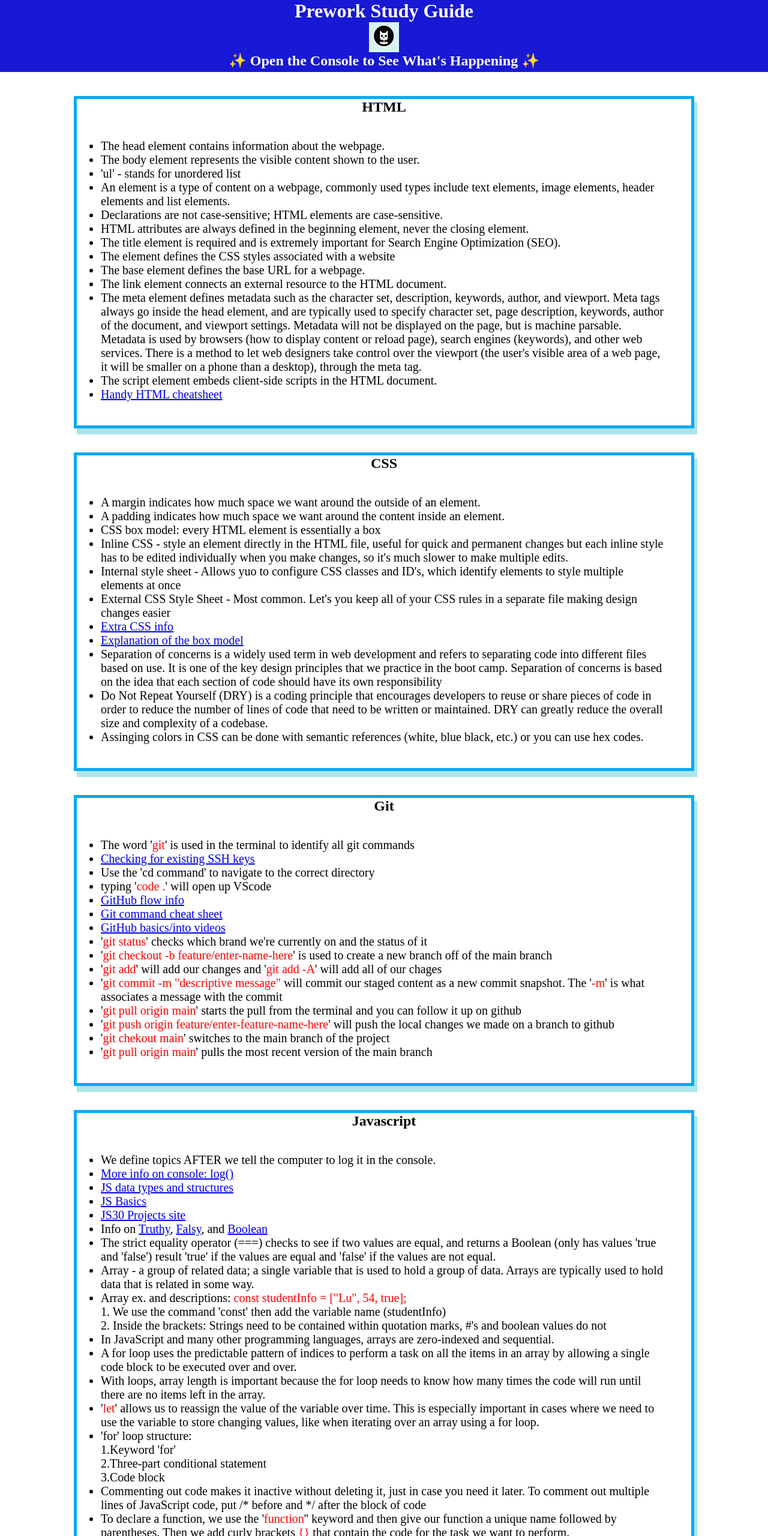
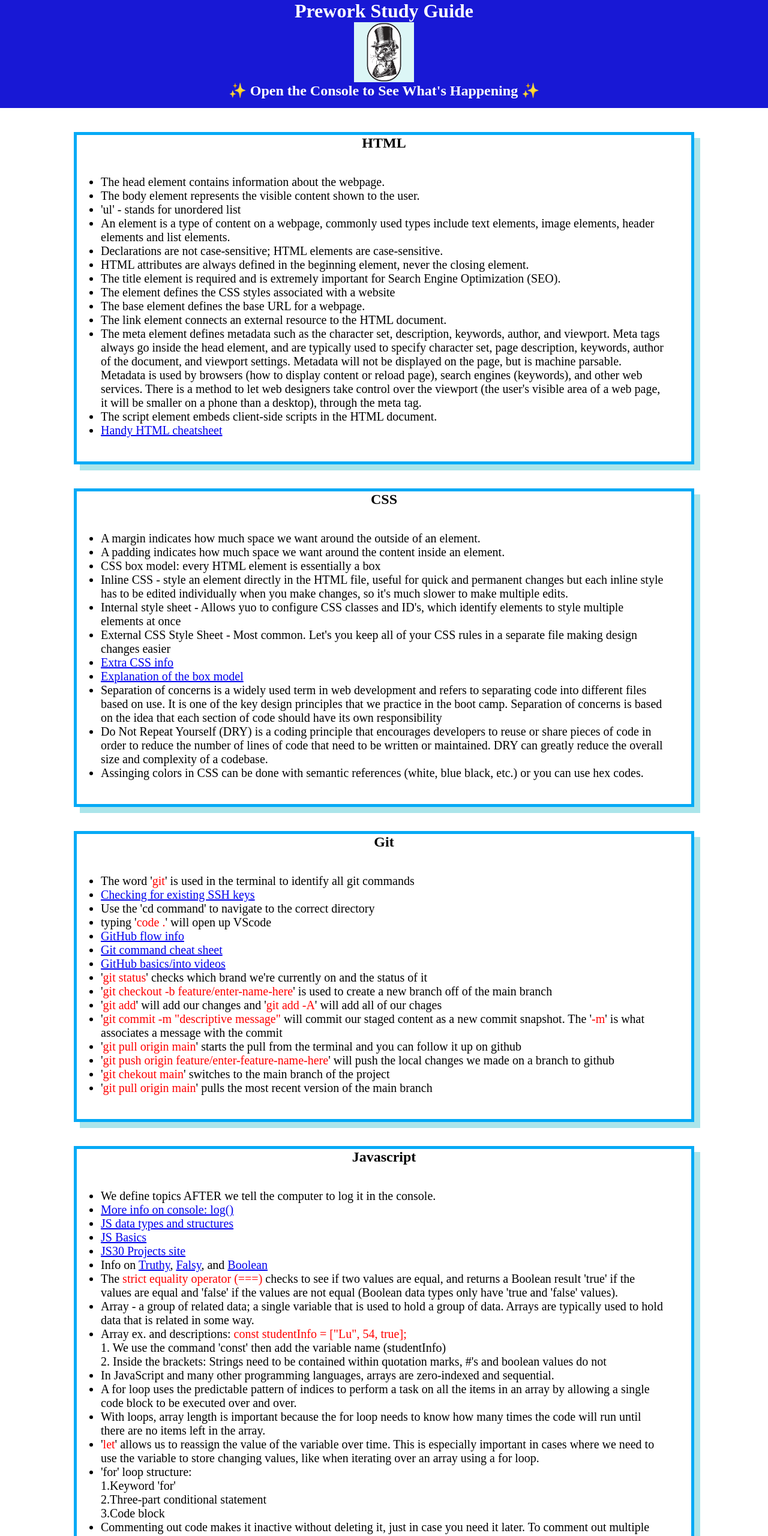
Before and after one commit to SDKwapis/prework-study-guide, a plain HTML site: page index.html in a window 1280 px wide. Shown: the top 2560 px of the page at 60% size. Drawn offline with Linux system fonts and the light colour scheme.

Commit message:
added images

```diff
--- a/assets/style.css
+++ b/assets/style.css
@@ -2,10 +2,15 @@
     margin: 0;
     padding: 0;
 }
-header,
+header {
+    width: 100%;
+    height: 180px;
+    background-color: rgb(24, 24, 213);
+    color: white;
+}
 footer {
     width: 100%;
-    height: 120px;
+    height: 150px;
     background-color: rgb(24, 24, 213);
     color: white;
 }
@@ -15,8 +20,8 @@ h2 {
 }
 img {
     display: block;
-    height: 50px;
-    width: 50px;
+    height: 100px;
+    width: 100px;
     margin-left: auto;
     margin-right: auto;
 }
@@ -35,5 +40,5 @@ p {
     width: 80%;
     margin: 40px auto;
     border: 5px solid rgb(5, 170, 246);
-    box-shadow: 5px 10px #abe5ea;
+    box-shadow: 10px 10px #abe5ea;
   }
--- a/index.html
+++ b/index.html
@@ -10,7 +10,7 @@
   <body>
     <header id="top">
       <h1>Prework Study Guide</h1>
-      <img src="./assets/bowtie-cat.png" alt="Profile image of cat wearing a bow tie." />
+      <img src="./assets/gentlemancat.png" alt="Profile image of cat wearing a bow tie and top hat." />
       <h2>✨ Open the Console to See What's Happening ✨</h2>
     </header>
     <main>
@@ -77,7 +77,7 @@
           <li><a href="https://developer.mozilla.org/en-US/docs/Learn/Getting_started_with_the_web/JavaScript_basics" target="_blank">JS Basics</a></li>
           <li><a href="https://javascript30.com/" target="_blank">JS30 Projects site</a></li>
           <li>Info on <a href="https://developer.mozilla.org/en-US/docs/Glossary/Truthy" target="_blank">Truthy</a>, <a href="https://developer.mozilla.org/en-US/docs/Glossary/Falsy" target="_blank">Falsy</a>, and <a href="https://developer.mozilla.org/en-US/docs/Glossary/Boolean" target="_blank">Boolean</a></li>
-          <li>The strict equality operator (===) checks to see if two values are equal, and returns a Boolean (only has values 'true and 'false') result 'true' if the values are equal and 'false' if the values are not equal.</li>
+          <li>The <FONT COLOR="RED">strict equality operator (===)</FONT> checks to see if two values are equal, and returns a Boolean result 'true' if the values are equal and 'false' if the values are not equal (Boolean data types only have 'true and 'false' values).</li>
           <li>Array - a group of related data; a single variable that is used to hold a group of data. Arrays are typically used to hold data that is related in some way.</li>
           <li>Array ex. and descriptions: <FONT COLOR="RED"> const studentInfo = ["Lu", 54, true];</FONT><br>1. We use the command 'const' then add the variable name (studentInfo)<br>2. Inside the brackets: Strings need to be contained within quotation marks, #'s and boolean values do not</p></li>
           <li>In JavaScript and many other programming languages, arrays are zero-indexed and sequential.</li>
@@ -86,8 +86,8 @@
           <li>'<FONT COLOR="RED">let</FONT>' allows us to reassign the value of the variable over time. This is especially important in cases where we need to use the variable to store changing values, like when iterating over an array using a for loop.</li>
           <li>'for' loop structure:<br>1.Keyword 'for'<br>2.Three-part conditional statement<br>3.Code block</li>
           <li>Commenting out code makes it inactive without deleting it, just in case you need it later. To comment out multiple lines of JavaScript code, put /* before and */ after the block of code</li>
-          <li>To declare a function, we use the '<FONT COLOR="RED">function</FONT>'' keyword and then give our function a unique name followed by parentheses. Then we add curly brackets <FONT COLOR="RED">{}</FONT> that contain the code for the task we want to perform.</li>
-          <li><a href="https://javascript30.com/" target="_blank">MATH</a> namespace object info reference page</li>
+          <li>To declare a function, we use the '<FONT COLOR="RED">function</FONT>' keyword and then give our function a unique name followed by parentheses. Then we add curly brackets <FONT COLOR="RED">{}</FONT> that contain the code for the task we want to perform.</li>
+          <li><a href="https://developer.mozilla.org/en-US/docs/Web/JavaScript/Reference/Global_Objects/Math" target="_blank">MATH</a> namespace object info reference page</li>
           <li>A variable is a named container that allows us to store data in our code.</li>
           <li>Control flow is the order in which a computer executes code in a script.</li>
         </ul>
@@ -96,6 +96,7 @@
 
     <footer>
       <p>I can code!</p>
+      <img src="./assets/bill.gif" alt="A one-eyed pyrimad man in a top hat" />
     </footer>
     <script src="./assets/script.js"></script>
   </body>
```
